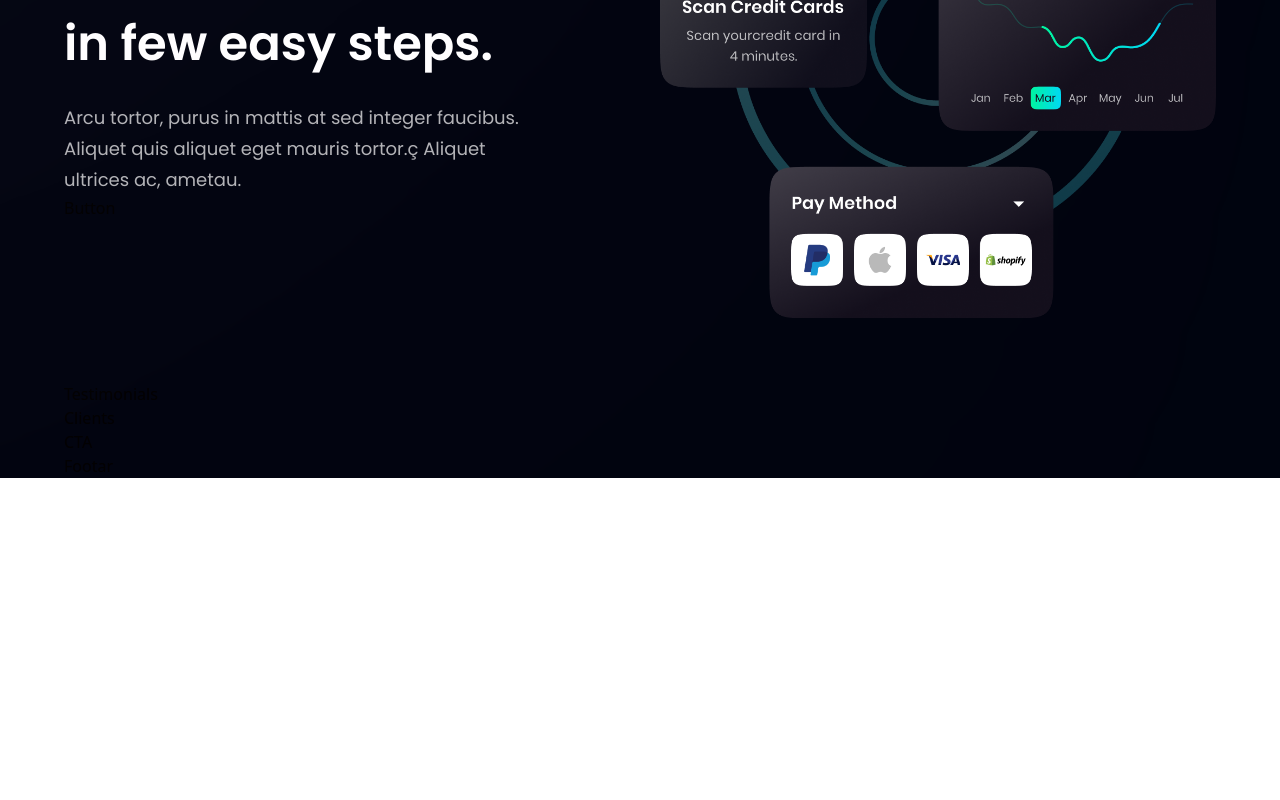
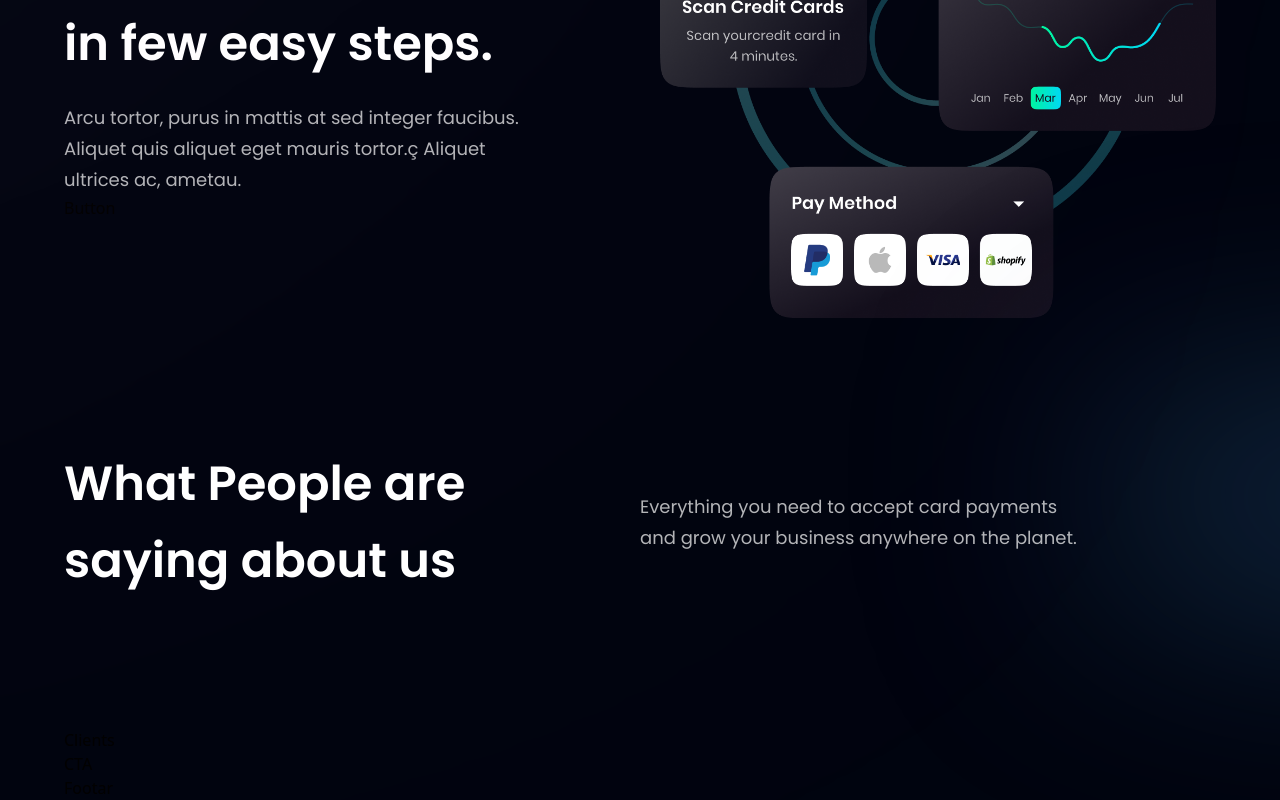
Before and after one commit to Rajat-soni-vst-au4/Bankapp, a React (Vite) app: page / in a window 1280 px wide. Shown: the part 2368-3168 px from the top of the page. Before the commit the page ends 2846 px from the top, so only its background shows below. Built offline with nearby package versions, Linux system fonts and the light colour scheme.

Commit message:
working on testimonial and updated feedback component for requirement

```diff
--- a/src/Components/Feedback.jsx
+++ b/src/Components/Feedback.jsx
@@ -1,9 +1,25 @@
-import React from 'react'
+import { quotes } from "../assets";
 
-function Feedback() {
-  return (
-    <div>Feedback</div>
-  )
-}
+const Feedback = ({ content, name, title, img }) => (
+  <div className="flex justify-between flex-col px-10 py-12 rounded-[20px]  max-w-[370px] md:mr-10 sm:mr-5 mr-0 my-5 feedback-card">
+    <img src={quotes} alt="double_quotes" className="w-[42.6px] h-[27.6px] object-contain" />
+    <p className="font-poppins font-normal text-[18px] leading-[32.4px] text-white my-10">
+      {content}
+    </p>
 
-export default Feedback
+    <div className="flex flex-row">
+      <img src={img} alt={name} className="w-[48px] h-[48px] rounded-full" />
+      <div className="flex flex-col ml-4">
+        <h4 className="font-poppins font-semibold text-[20px] leading-[32px] text-white">
+          {name}
+        </h4>
+        <p className="font-poppins font-normal text-[16px] leading-[24px] text-dimWhite">
+          {title}
+        </p>
+      </div>
+    </div>
+  </div>
+);
+
+
+export default Feedback;
--- a/src/Components/Testimonials.jsx
+++ b/src/Components/Testimonials.jsx
@@ -1,9 +1,25 @@
-import React from 'react'
+import { feedback } from "../constants";
+import styles from "../style";
+import Feedback from "./Feedback";
 
-function Testimonials() {
-  return (
-    <div>Testimonials</div>
-  )
-}
+const Testimonials = () => (
+  <section id="clients" className={`${styles.paddingY} ${styles.flexCenter} flex-col relative `}>
+    <div className="absolute z-[0] w-[60%] h-[60%] -right-[50%] rounded-full blue__gradient bottom-40" />
 
-export default Testimonials
+    <div className="w-full flex justify-between items-center md:flex-row flex-col sm:mb-16 mb-6 relative z-[1]">
+      <h2 className={styles.heading2}>
+        What People are <br className="sm:block hidden" /> saying about us
+      </h2>
+      <div className="w-full md:mt-0 mt-6">
+        <p className={`${styles.paragraph} text-left max-w-[450px]`}>
+          Everything you need to accept card payments and grow your business
+          anywhere on the planet.
+        </p>
+      </div>
+    </div>
+
+
+  </section>
+);
+
+export default Testimonials;
```
